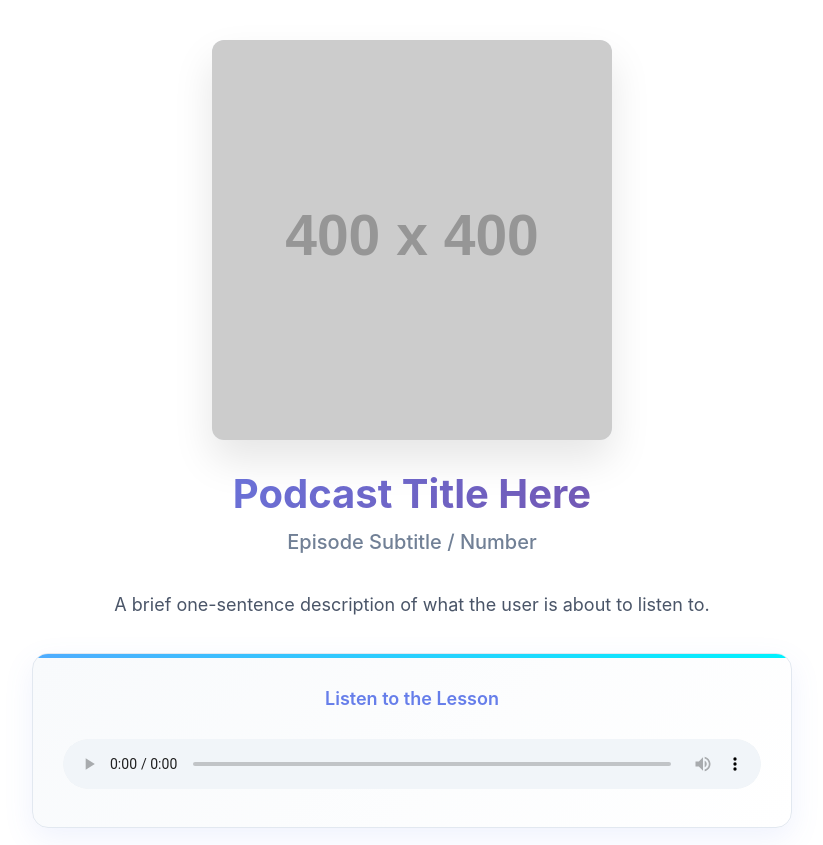
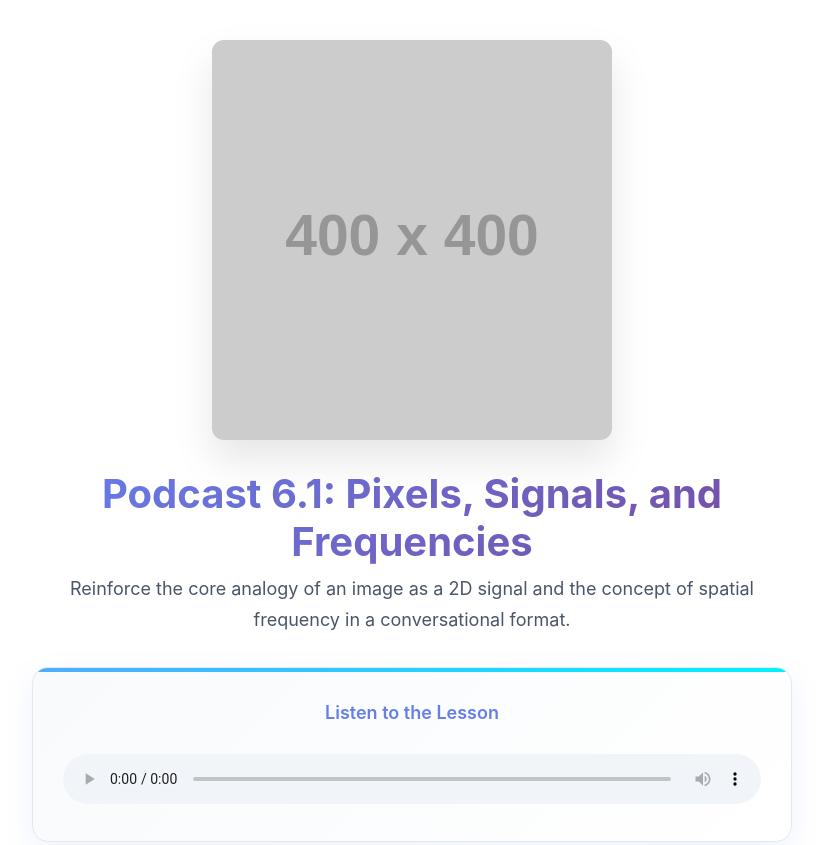
Before and after one commit to sebastianvauth/workshop_lesson3_podcast, a plain HTML site: page index.html in a window 1280 px wide. Shown: the top 845 px of the page, without its empty margins (228-1051 px from the left). Drawn offline with Linux system fonts and the light colour scheme; placeholder pictures from the web are drawn by us.

Commit message:
Modify podcast title and description
Updated podcast title and description in index.html.

```diff
--- a/index.html
+++ b/index.html
@@ -184,11 +184,10 @@ audio::-webkit-media-controls-panel {
          onerror="this.src='https://placehold.co/400x400/764ba2/ffffff?text=Podcast+Cover';">
 
     <!-- [EDIT 2] TITLES -->
-    <h1>Podcast Title Here</h1>
-    <h3>Episode Subtitle / Number</h3>
+    <h1>Podcast 6.1: Pixels, Signals, and Frequencies</h1>
 
     <!-- [EDIT 3] DESCRIPTION (Optional) -->
-    <p>A brief one-sentence description of what the user is about to listen to.</p>
+    <p>Reinforce the core analogy of an image as a 2D signal and the concept of spatial frequency in a conversational format.</p>
 
     <!-- AUDIO PLAYER -->
     <div class="audio-card">
```
